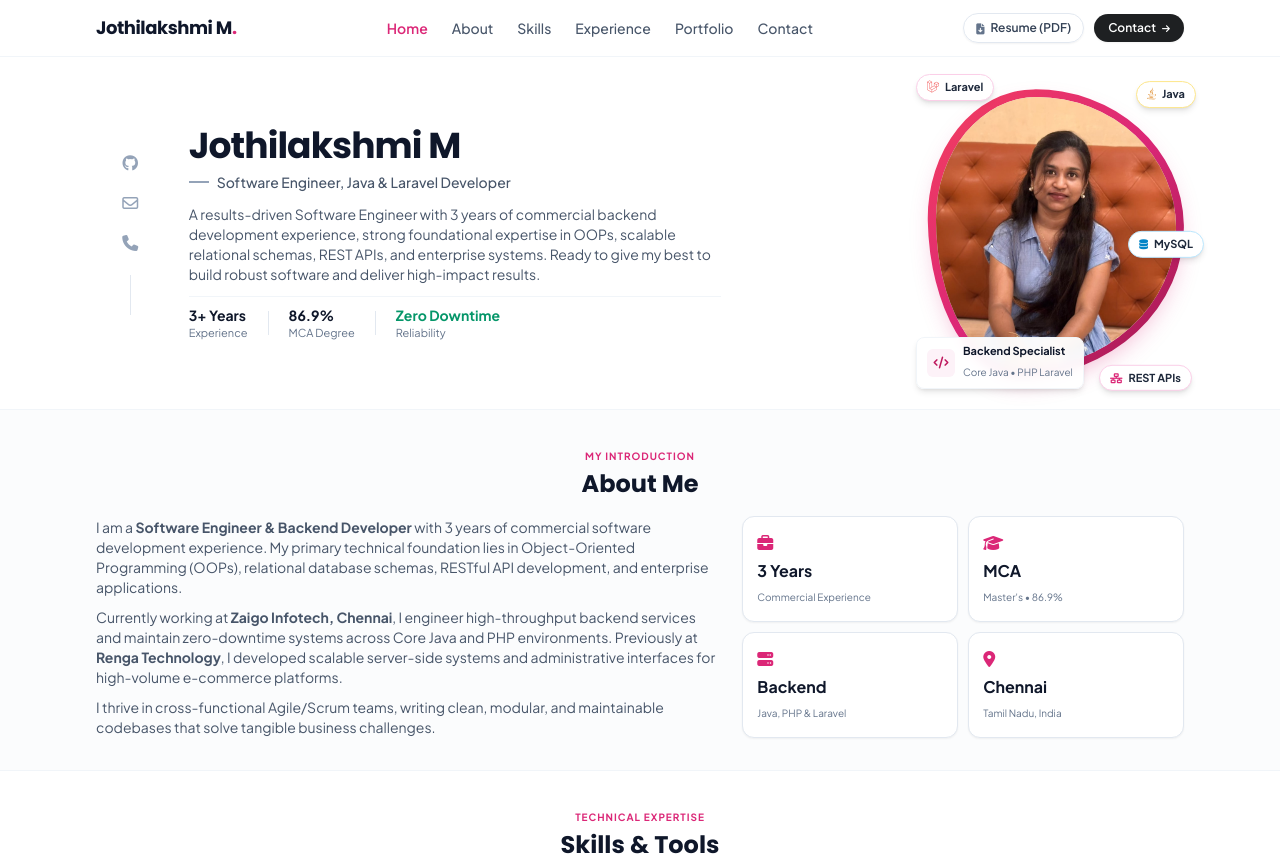
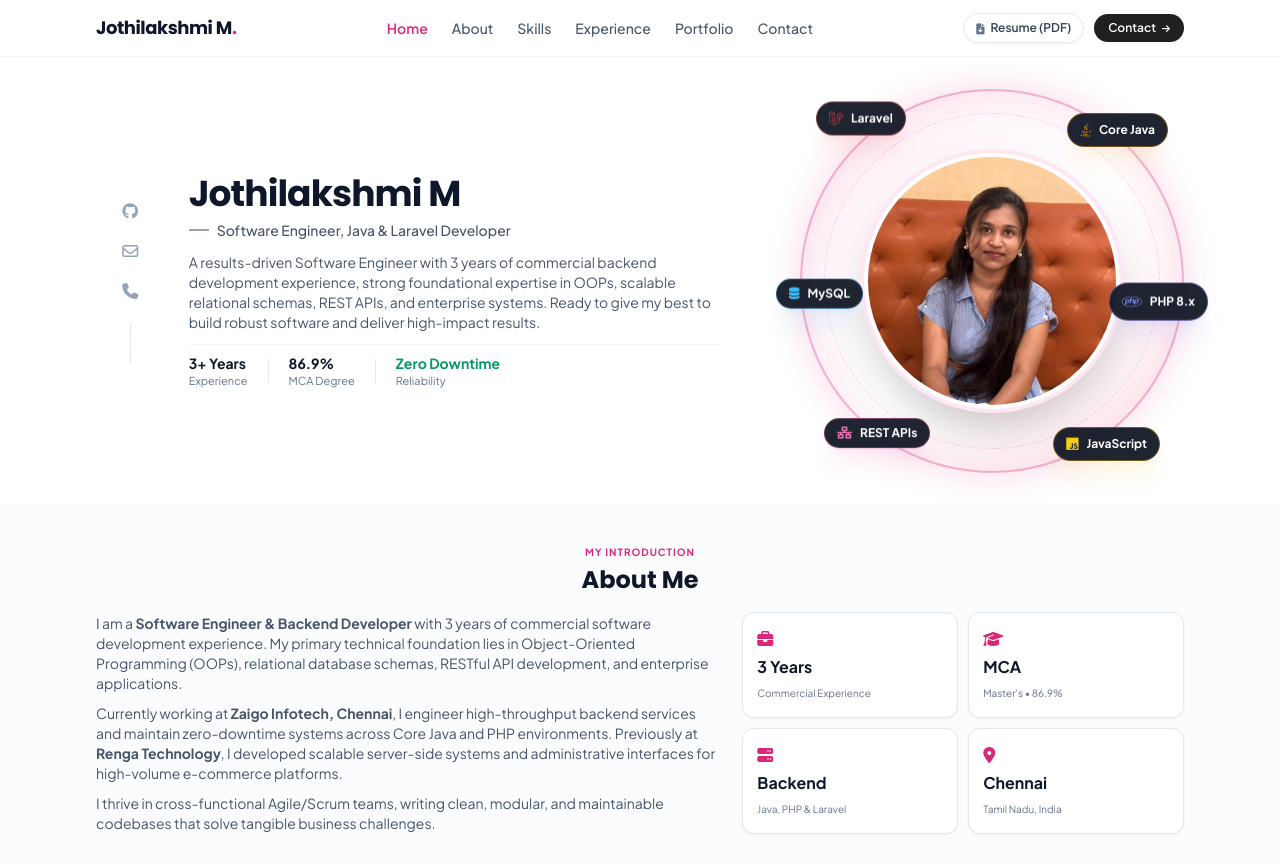
Before and after one commit to Joo720/My-Portfolio, a plain HTML site: page career.html in a window 1280 px wide. Shown: the top 864 px of the page. Drawn offline with nearby package versions, Linux system fonts and the light colour scheme.

Commit message:
Add circular orbit and floating skill badges to career portfolio

```diff
--- a/career.html
+++ b/career.html
@@ -33,29 +33,28 @@
         body { font-family: 'Plus Jakarta Sans', sans-serif; }
         .font-poppins { font-family: 'Poppins', sans-serif; }
 
-        /* Organic Blob Container */
-        .blob-bg {
-            border-radius: 42% 58% 65% 35% / 45% 48% 52% 55%;
-            background: linear-gradient(135deg, #f43f5e 0%, #db2777 50%, #9d174d 100%);
-            box-shadow: 0 10px 25px -8px rgba(219, 39, 119, 0.35);
-        }
-        .blob-img-frame {
-            border-radius: 42% 58% 65% 35% / 45% 48% 52% 55%;
+        /* Glowing Circular Orbit Ring (Rani Pink) */
+        .orbit-ring {
+            border: 2px solid rgba(219, 39, 119, 0.35);
+            box-shadow: 0 0 35px rgba(219, 39, 119, 0.18), inset 0 0 35px rgba(219, 39, 119, 0.12);
         }
 
-        /* Floating Tech Badges */
-        @keyframes floatSlow1 {
+        /* Floating Animation */
+        @keyframes subtleFloat {
             0%, 100% { transform: translateY(0px); }
-            50% { transform: translateY(-6px); }
+            50% { transform: translateY(-7px); }
         }
-        @keyframes floatSlow2 {
+        @keyframes subtleFloatReverse {
             0%, 100% { transform: translateY(0px); }
-            50% { transform: translateY(6px); }
+            50% { transform: translateY(7px); }
         }
-        .career-float-1 { animation: floatSlow1 4s ease-in-out infinite; }
-        .career-float-2 { animation: floatSlow2 4.5s ease-in-out infinite 0.7s; }
-        .career-float-3 { animation: floatSlow1 4.8s ease-in-out infinite 1.2s; }
-        .career-float-4 { animation: floatSlow2 4.2s ease-in-out infinite 1.6s; }
+
+        .float-anim-1 { animation: subtleFloat 4s ease-in-out infinite; }
+        .float-anim-2 { animation: subtleFloatReverse 4.5s ease-in-out infinite 0.5s; }
+        .float-anim-3 { animation: subtleFloat 5s ease-in-out infinite 1s; }
+        .float-anim-4 { animation: subtleFloatReverse 4.2s ease-in-out infinite 1.5s; }
+        .float-anim-5 { animation: subtleFloat 4.8s ease-in-out infinite 0.8s; }
+        .float-anim-6 { animation: subtleFloatReverse 5.2s ease-in-out infinite 1.2s; }
 
         /* Print stylesheet */
         @media print {
@@ -154,56 +153,71 @@
                     </div>
                 </div>
 
-                <!-- Hero Right: Seated Profile Photo inside Organic Rani Pink Blob -->
+                <!-- Hero Right: Photo with Circular Orbit & Floating Tech Badges -->
                 <div class="lg:col-span-5 flex justify-center lg:justify-end">
-                    <div class="relative w-56 h-64 sm:w-64 sm:h-72">
-                        <!-- Organic Blob Rani Pink Backdrop -->
-                        <div class="absolute inset-0 blob-bg transform -rotate-1"></div>
+                    <div class="relative w-72 h-72 sm:w-80 sm:h-80 md:w-96 md:h-96 flex items-center justify-center">
 
-                        <!-- Image Container with matching organic cutout -->
-                        <div class="absolute inset-2 overflow-hidden blob-img-frame border-3 border-white shadow-inner bg-slate-100">
+                        <!-- Glowing Orbit Ring (Rani Pink) -->
+                        <div class="absolute inset-0 rounded-full orbit-ring bg-gradient-to-br from-pink-500/10 via-transparent to-rose-500/10"></div>
+
+                        <!-- Subtle Inner Orbit Ring -->
+                        <div class="absolute inset-6 rounded-full border border-dashed border-pink-400/30 pointer-events-none"></div>
+
+                        <!-- Central Profile Photo Frame -->
+                        <div class="relative w-56 h-56 sm:w-64 sm:h-64 rounded-full overflow-hidden border-4 border-white shadow-2xl ring-4 ring-pink-100 bg-pink-50 z-10">
                             <img src="jothi.jpg?v=2" alt="Jothilakshmi M — Software Developer" class="w-full h-full object-cover object-[center_15%]">
                         </div>
 
-                        <!-- Floating Tech Badges (Modern Orbit Style) -->
-                        <div class="absolute -top-3 -left-3 z-20 career-float-1 no-print">
-                            <div class="flex items-center gap-1.5 px-2.5 py-1 rounded-full bg-white border border-pink-200 shadow-md">
-                                <i class="fa-brands fa-laravel text-red-500 text-xs"></i>
-                                <span class="text-[11px] font-bold text-slate-800">Laravel</span>
+                        <!-- ================= FLOATING TECH BADGES ================= -->
+
+                        <!-- 1. Laravel (Top Left) -->
+                        <div class="absolute top-2 left-2 sm:top-4 sm:left-4 z-20 float-anim-1 no-print">
+                            <div class="flex items-center gap-2 px-3 py-1.5 rounded-full bg-[#131926]/95 border border-red-500/40 shadow-xl shadow-red-500/10 backdrop-blur-md">
+                                <i class="fa-brands fa-laravel text-red-500 text-sm"></i>
+                                <span class="text-xs font-bold text-white">Laravel</span>
                             </div>
                         </div>
 
-                        <div class="absolute -top-2 -right-3 z-20 career-float-2 no-print">
-                            <div class="flex items-center gap-1.5 px-2.5 py-1 rounded-full bg-white border border-amber-200 shadow-md">
-                                <i class="fa-brands fa-java text-amber-600 text-xs"></i>
-                                <span class="text-[11px] font-bold text-slate-800">Java</span>
+                        <!-- 2. Core Java (Top Right) -->
+                        <div class="absolute top-4 right-2 sm:top-6 sm:right-4 z-20 float-anim-2 no-print">
+                            <div class="flex items-center gap-2 px-3 py-1.5 rounded-full bg-[#131926]/95 border border-amber-500/40 shadow-xl shadow-amber-500/10 backdrop-blur-md">
+                                <i class="fa-brands fa-java text-amber-500 text-sm"></i>
+                                <span class="text-xs font-bold text-white">Core Java</span>
                             </div>
                         </div>
 
-                        <div class="absolute top-1/2 -right-5 -translate-y-1/2 z-20 career-float-3 no-print">
-                            <div class="flex items-center gap-1.5 px-2.5 py-1 rounded-full bg-white border border-sky-200 shadow-md">
-                                <i class="fa-solid fa-database text-sky-600 text-[10px]"></i>
-                                <span class="text-[11px] font-bold text-slate-800">MySQL</span>
+                        <!-- 3. MySQL (Mid Left) -->
+                        <div class="absolute top-1/2 -left-4 sm:-left-6 -translate-y-1/2 z-20 float-anim-3 no-print">
+                            <div class="flex items-center gap-2 px-3 py-1.5 rounded-full bg-[#131926]/95 border border-sky-500/40 shadow-xl shadow-sky-500/10 backdrop-blur-md">
+                                <i class="fa-solid fa-database text-sky-400 text-xs"></i>
+                                <span class="text-xs font-bold text-white">MySQL</span>
                             </div>
                         </div>
 
-                        <div class="absolute -bottom-3 -right-2 z-20 career-float-4 no-print">
-                            <div class="flex items-center gap-1.5 px-2.5 py-1 rounded-full bg-white border border-pink-200 shadow-md">
-                                <i class="fa-solid fa-network-wired text-pink-600 text-[10px]"></i>
-                                <span class="text-[11px] font-bold text-slate-800">REST APIs</span>
+                        <!-- 4. PHP 8.x (Mid Right) -->
+                        <div class="absolute top-1/2 -right-4 sm:-right-6 -translate-y-1/2 z-20 float-anim-4 no-print">
+                            <div class="flex items-center gap-2 px-3 py-1.5 rounded-full bg-[#131926]/95 border border-indigo-500/40 shadow-xl shadow-indigo-500/10 backdrop-blur-md">
+                                <i class="fa-brands fa-php text-indigo-400 text-base"></i>
+                                <span class="text-xs font-bold text-white">PHP 8.x</span>
                             </div>
                         </div>
 
-                        <!-- Badge Overlay -->
-                        <div class="absolute -bottom-3 -left-3 bg-white/95 backdrop-blur-sm border border-slate-100 rounded-lg px-2.5 py-1.5 shadow-md flex items-center gap-2 z-20">
-                            <div class="w-7 h-7 rounded-md bg-pink-50 text-pink-700 flex items-center justify-center font-bold text-xs">
-                                <i class="fa-solid fa-code"></i>
-                            </div>
-                            <div>
-                                <span class="block text-[11px] font-bold text-slate-900 leading-tight">Backend Specialist</span>
-                                <span class="text-[10px] text-slate-500">Core Java • PHP Laravel</span>
+                        <!-- 5. REST APIs (Bottom Left) -->
+                        <div class="absolute bottom-4 left-4 sm:bottom-6 sm:left-6 z-20 float-anim-5 no-print">
+                            <div class="flex items-center gap-2 px-3 py-1.5 rounded-full bg-[#131926]/95 border border-pink-500/40 shadow-xl shadow-pink-500/10 backdrop-blur-md">
+                                <i class="fa-solid fa-network-wired text-pink-400 text-xs"></i>
+                                <span class="text-xs font-bold text-white">REST APIs</span>
                             </div>
                         </div>
+
+                        <!-- 6. JavaScript (Bottom Right) -->
+                        <div class="absolute bottom-2 right-4 sm:bottom-4 sm:right-6 z-20 float-anim-6 no-print">
+                            <div class="flex items-center gap-2 px-3 py-1.5 rounded-full bg-[#131926]/95 border border-yellow-500/40 shadow-xl shadow-yellow-500/10 backdrop-blur-md">
+                                <i class="fa-brands fa-js text-yellow-400 text-sm"></i>
+                                <span class="text-xs font-bold text-white">JavaScript</span>
+                            </div>
+                        </div>
+
                     </div>
                 </div>
 
```
